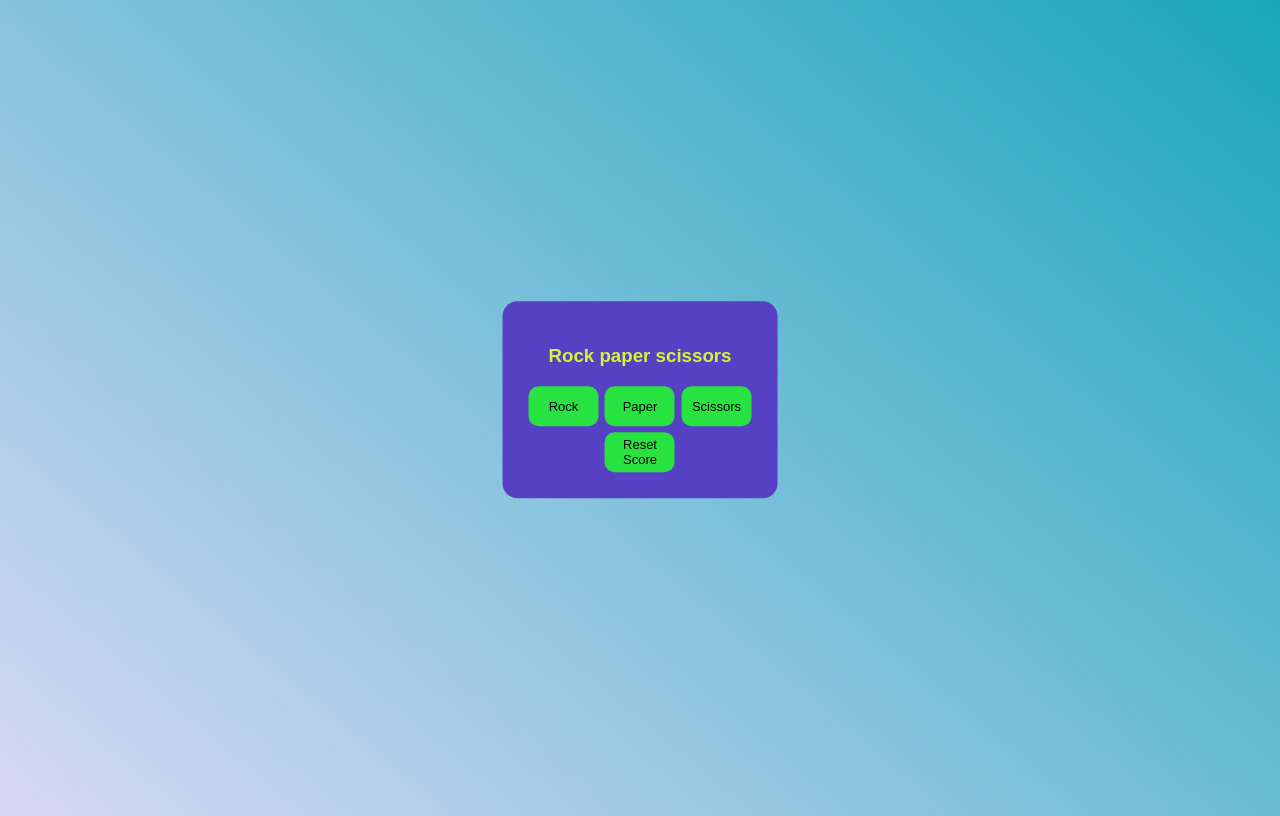
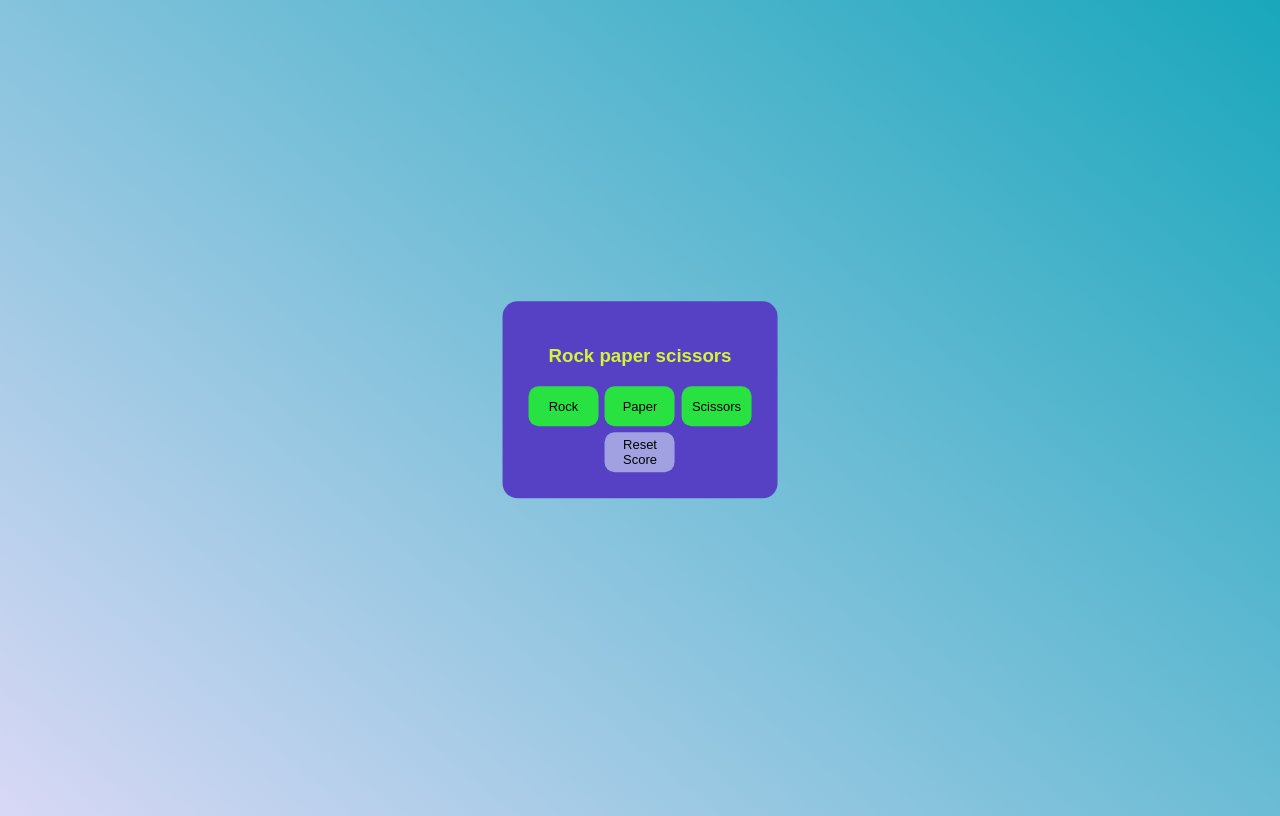
Before and after one commit to Ronaldosdeltas/game_R.P.S, a plain HTML site: page index.html in a window 1280 px wide. Drawn offline with Linux system fonts and the light colour scheme.

Commit message:
Update main.css

```diff
--- a/main.css
+++ b/main.css
@@ -35,5 +35,6 @@ button{
 
 }
 .reset-button{
-    margin-top:5px; ;
+    margin-top:5px;
+     background-color:rgb(161, 161, 225);
 }
```
